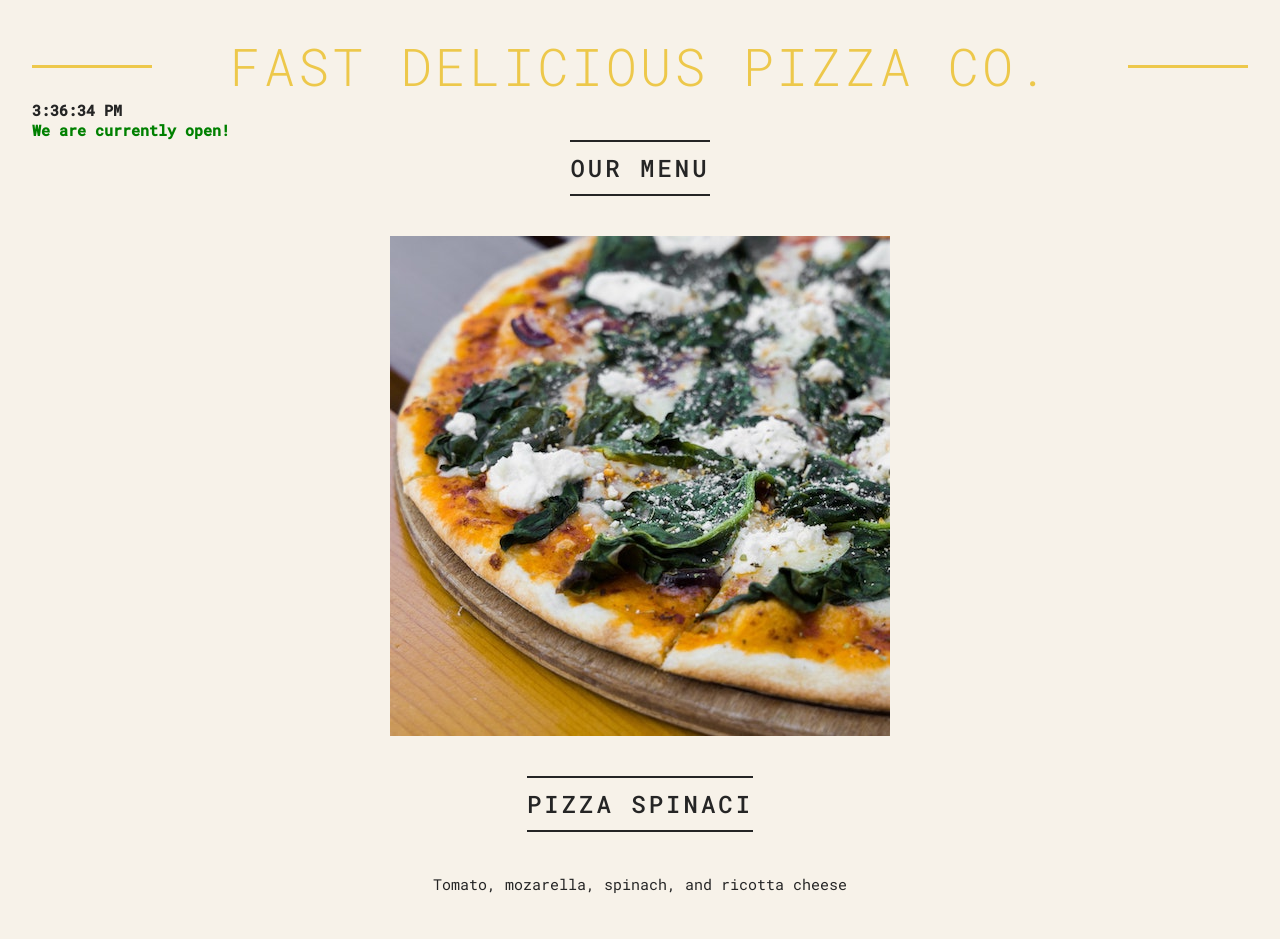
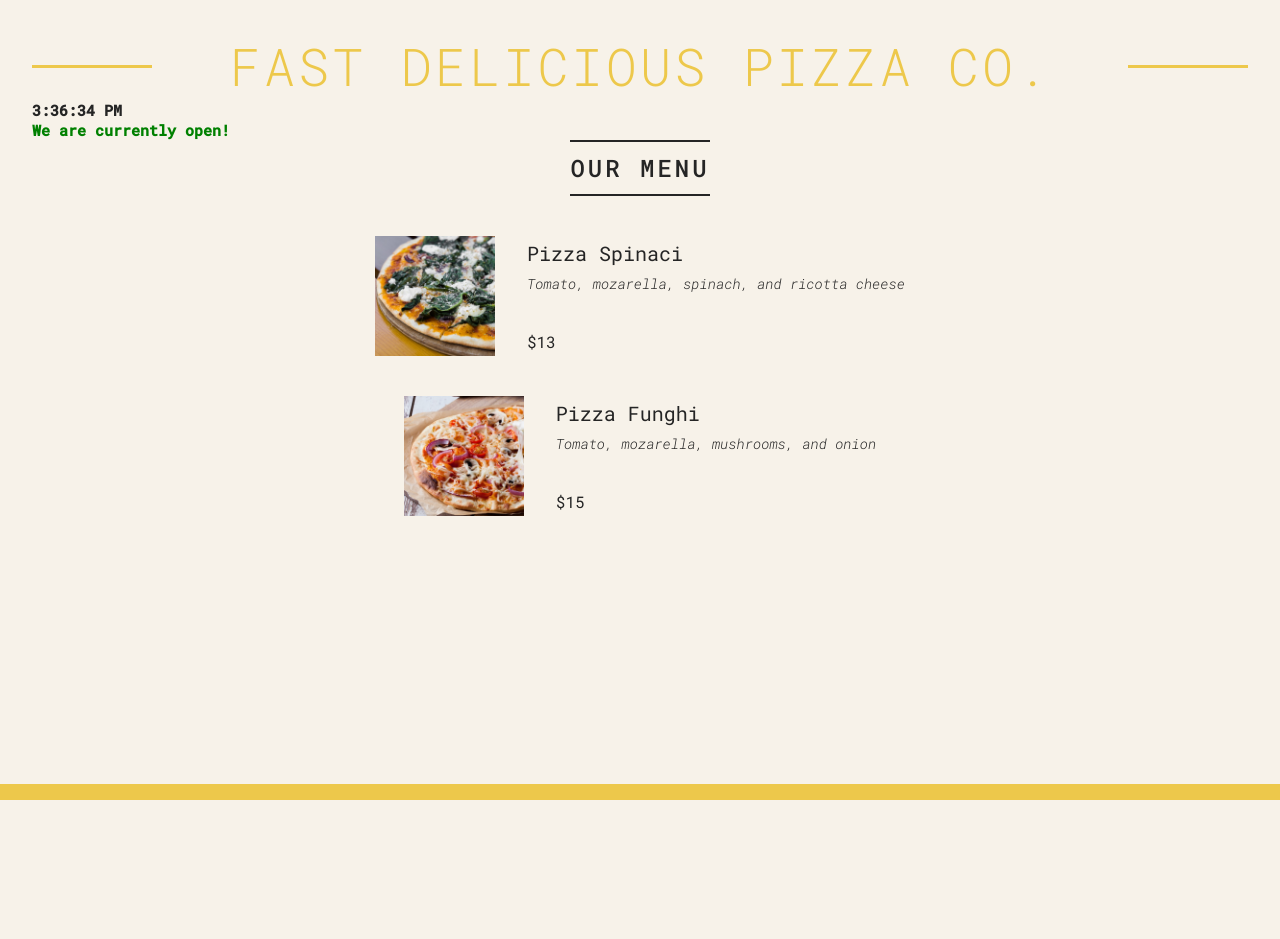
Before and after one commit to Scientific-Research/pizza-menu, a React (Vite) app: page / in a window 1280 px wide. Shown: the top 939 px of the page. After the commit the page ends 800 px from the top, so only its background shows below. Built offline with nearby package versions, Linux system fonts and the light colour scheme.

Commit message:
changing the price from string to number and defining a bit more HTML and CSS

```diff
--- a/src/App.tsx
+++ b/src/App.tsx
@@ -136,10 +136,14 @@
   const { name, ingredients, photoName, price } = props;
   return (
     <>
-      <img src={photoName} alt={name} />
-      <h2>{name}</h2>
-      <p>{ingredients}</p>
-      <p>${price}</p>
+      <div className="pizza">
+        <img src={photoName} alt={name} />
+        <div>
+          <h3>{name}</h3>
+          <p>{ingredients}</p>
+          <span>${Number(price) + 3}</span>
+        </div>
+      </div>
     </>
   );
 };
```
